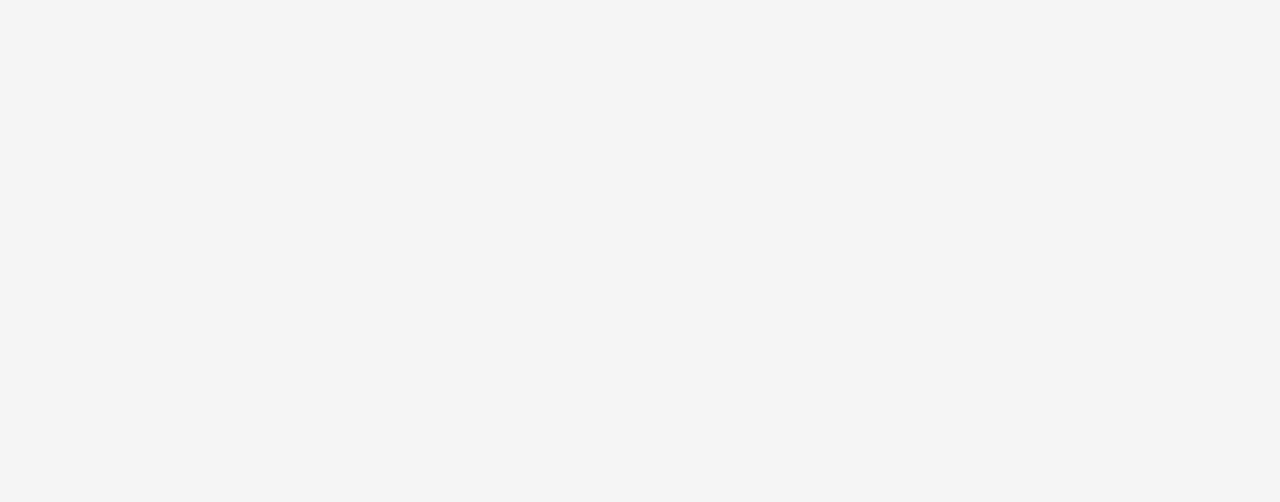
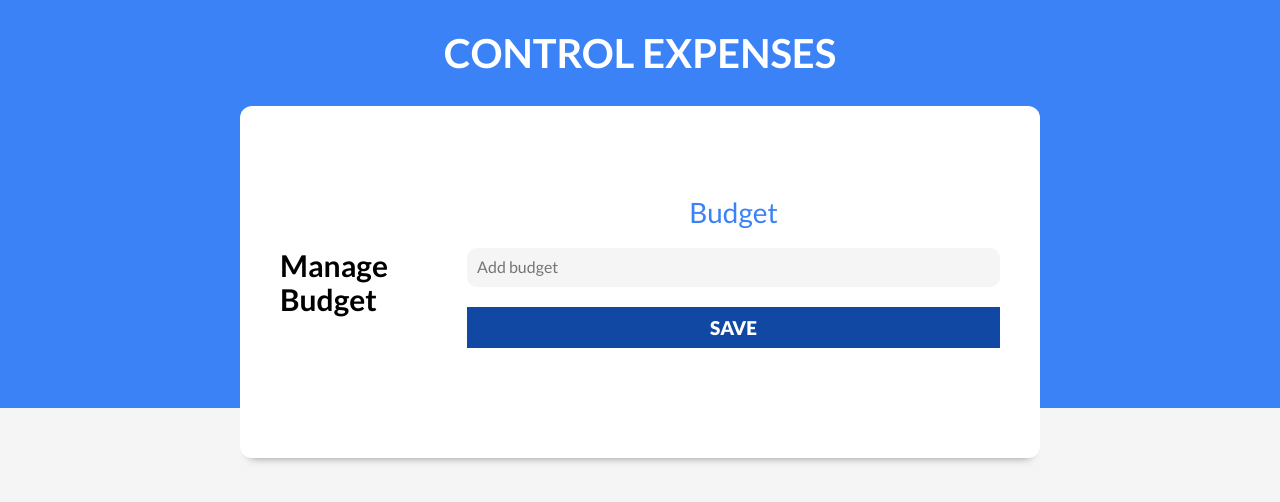
Before and after one commit to NancyMile/planer-react, a React (Vite) app: page / in a window 1280 px wide. Shown: the top 502 px of the page. Built offline with nearby package versions, Linux system fonts and the light colour scheme.

Commit message:
components, Header and  NewBuget created

```diff
--- a/src/App.jsx
+++ b/src/App.jsx
@@ -1,9 +1,11 @@
+import Header from './components/Header'
 import { useState } from 'react'
 
 function App() {
   return (
-    <>
-    </>
+    <div>
+      <Header/>
+    </div>
   )
 }
 
--- /dev/null
+++ b/src/components/Header.jsx
@@ -0,0 +1,13 @@
+import NewBudget from "./NewBudget"
+
+NewBudget
+function Header() {
+    return (
+        <header>
+            <h1> Control Expenses</h1>
+            <NewBudget/>
+      </header>
+  )
+}
+
+export default Header
--- /dev/null
+++ b/src/components/NewBudget.jsx
@@ -0,0 +1,18 @@
+import React from 'react'
+
+function NewBudget() {
+  return (
+    <div className=' contenedor-presupuesto contenedor sombra'>
+      <h2>Manage Budget</h2>
+      <form className='formulario'>
+        <div className='campo'>
+          <label htmlFor="budget">Budget</label>
+          <input className='neevo-presupuesto' placeholder='Add budget' type="text" name="" id="" />
+          <input type="submit" value="Save" />
+        </div>
+      </form>
+    </div>
+  )
+}
+
+export default NewBudget;
```
